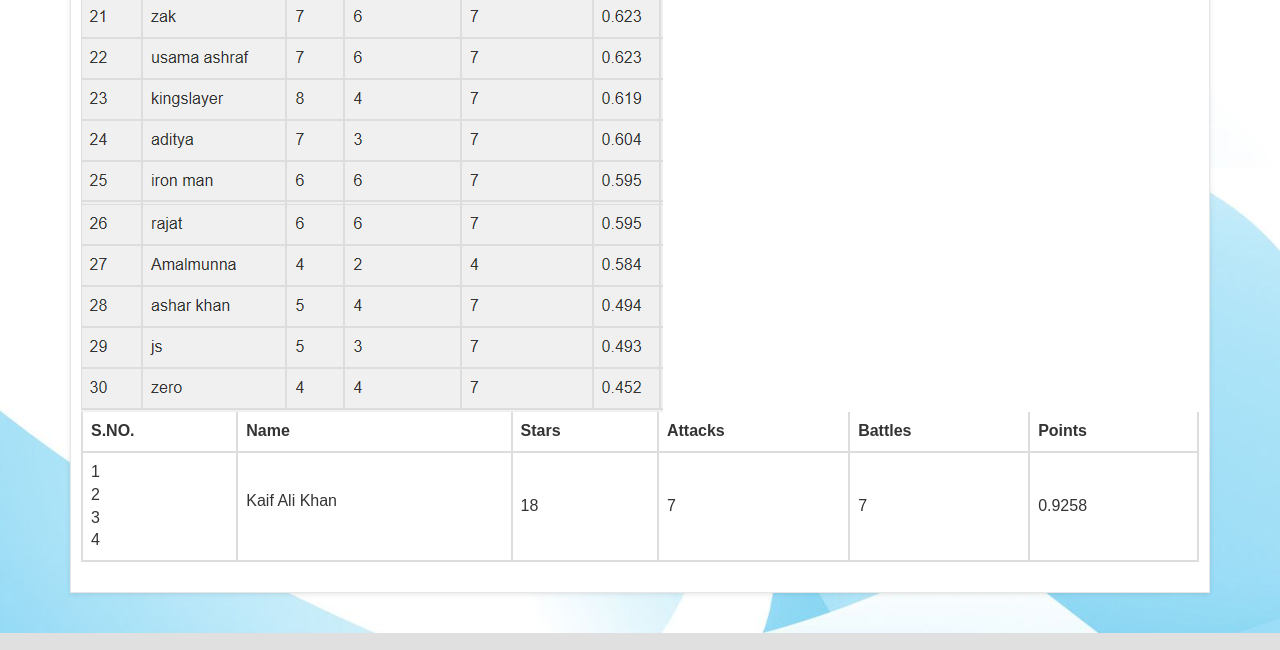
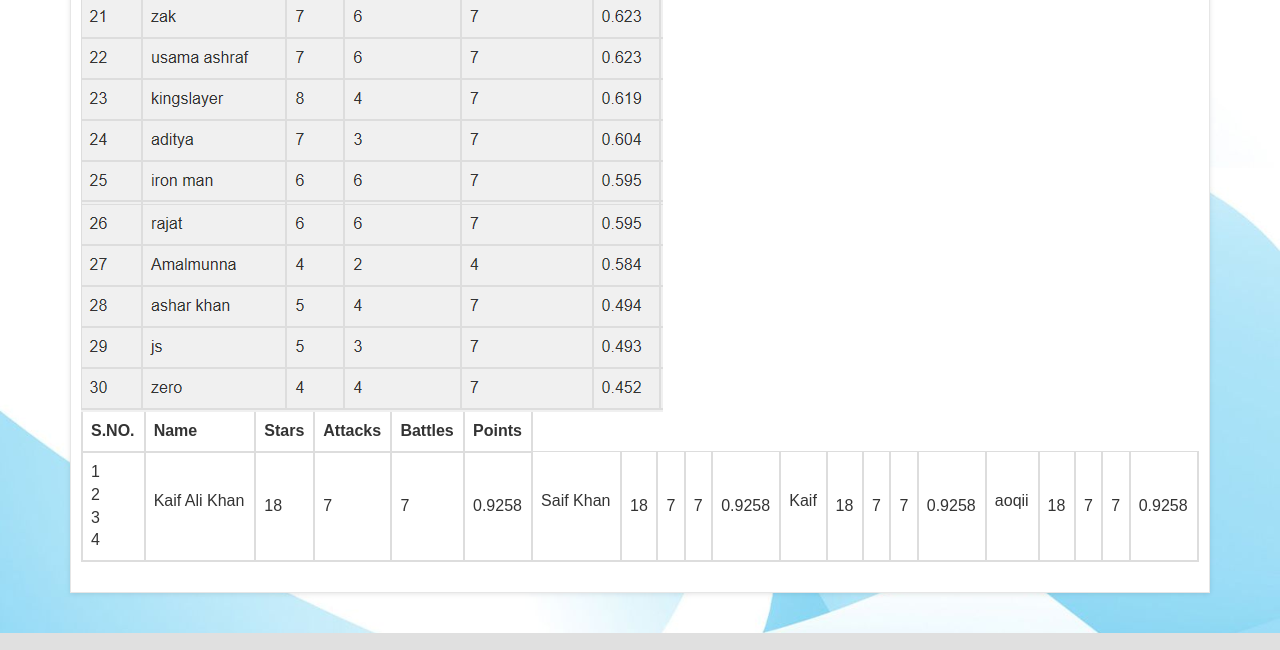
Before and after one commit to Codebrokers111/PennRangersCWL, a plain HTML site: page months/march.html in a window 1280 px wide. Shown: the part 1208-1858 px from the top of the page. Drawn offline with nearby package versions, Linux system fonts and the light colour scheme; a web font is replaced by a local one.

Commit message:
Update march.html

```diff
--- a/months/march.html
+++ b/months/march.html
@@ -86,6 +86,9 @@
                         }
                     </script>
                     <td><p>Kaif Ali Khan</p></td><td>18</td><td>7</td><td>7</td><td>0.9258</td>
+                    <td><p>Saif Khan</p></td><td>18</td><td>7</td><td>7</td><td>0.9258</td>
+                    <td><p>Kaif</p></td><td>18</td><td>7</td><td>7</td><td>0.9258</td>
+                    <td><p>aoqii</p></td><td>18</td><td>7</td><td>7</td><td>0.9258</td>
                 </tbody>
             </table>
         </div>
```
